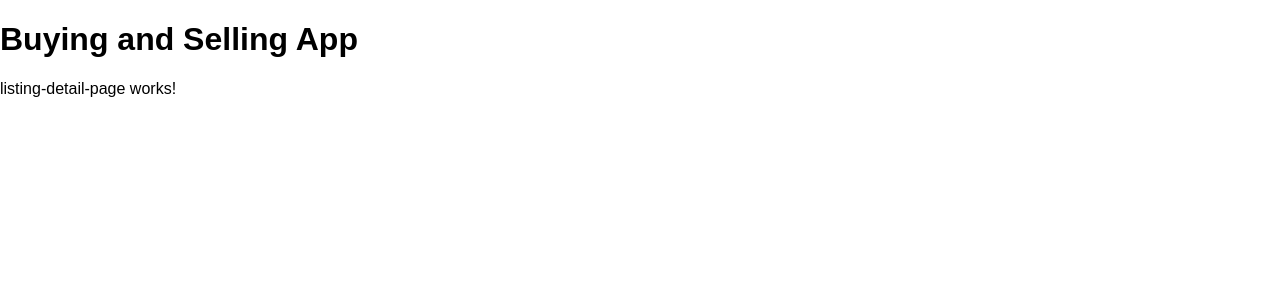
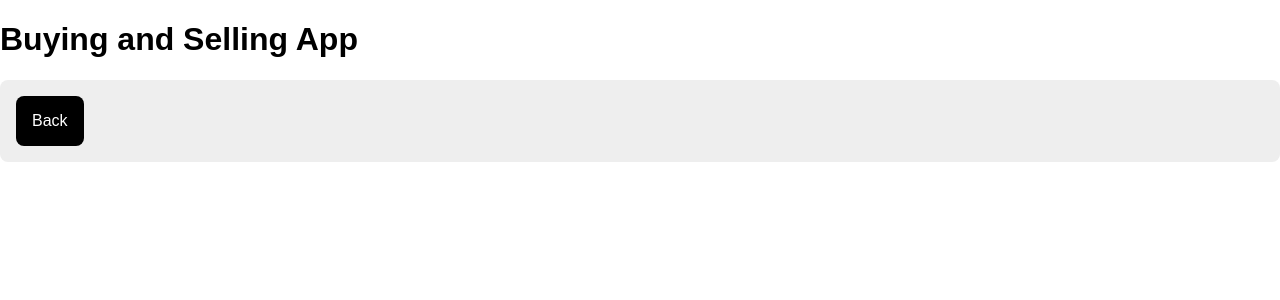
Before and after one commit to afolabiopakunle/buyers-and-sellers, an Angular app: page /listings/123 in a window 1280 px wide. Shown: the top 300 px of the page. Built offline with nearby package versions, Linux system fonts and the light colour scheme.

Commit message:
details page finds

```diff
--- a/src/app/listing-detail-page/listing-detail-page.component.html
+++ b/src/app/listing-detail-page/listing-detail-page.component.html
@@ -1 +1,5 @@
-<p>listing-detail-page works!</p>
+<div class="content-box">
+  <a routerLink="/listings">
+    <button>Back</button>
+  </a>
+</div>
--- a/src/app/listing-detail-page/listing-detail-page.component.ts
+++ b/src/app/listing-detail-page/listing-detail-page.component.ts
@@ -1,4 +1,7 @@
 import { Component, OnInit } from '@angular/core';
+import {ActivatedRoute} from "@angular/router";
+import {fakeListings} from "../fake-data";
+import {Listing} from "../types";
 
 @Component({
   selector: 'app-listing-detail-page',
@@ -7,9 +10,13 @@ import { Component, OnInit } from '@angular/core';
 })
 export class ListingDetailPageComponent implements OnInit {
 
-  constructor() { }
+  listing!: Listing;
+
+  constructor(private route: ActivatedRoute) { }
 
   ngOnInit(): void {
+    const id = this.route.snapshot.paramMap.get('id');
+    this.listing = fakeListings.find(item => item.id === id) as Listing;
   }
 
 }
```
